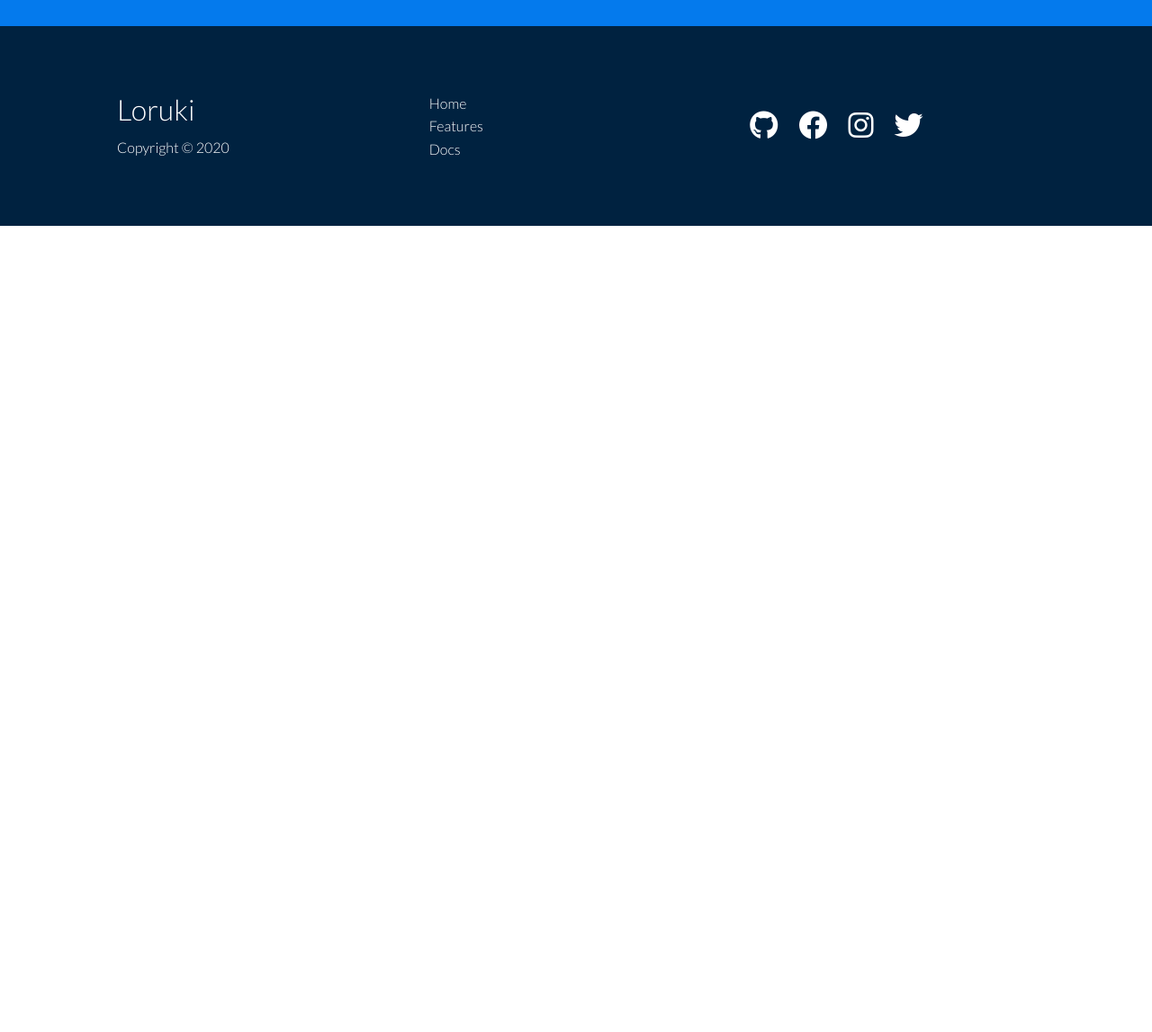
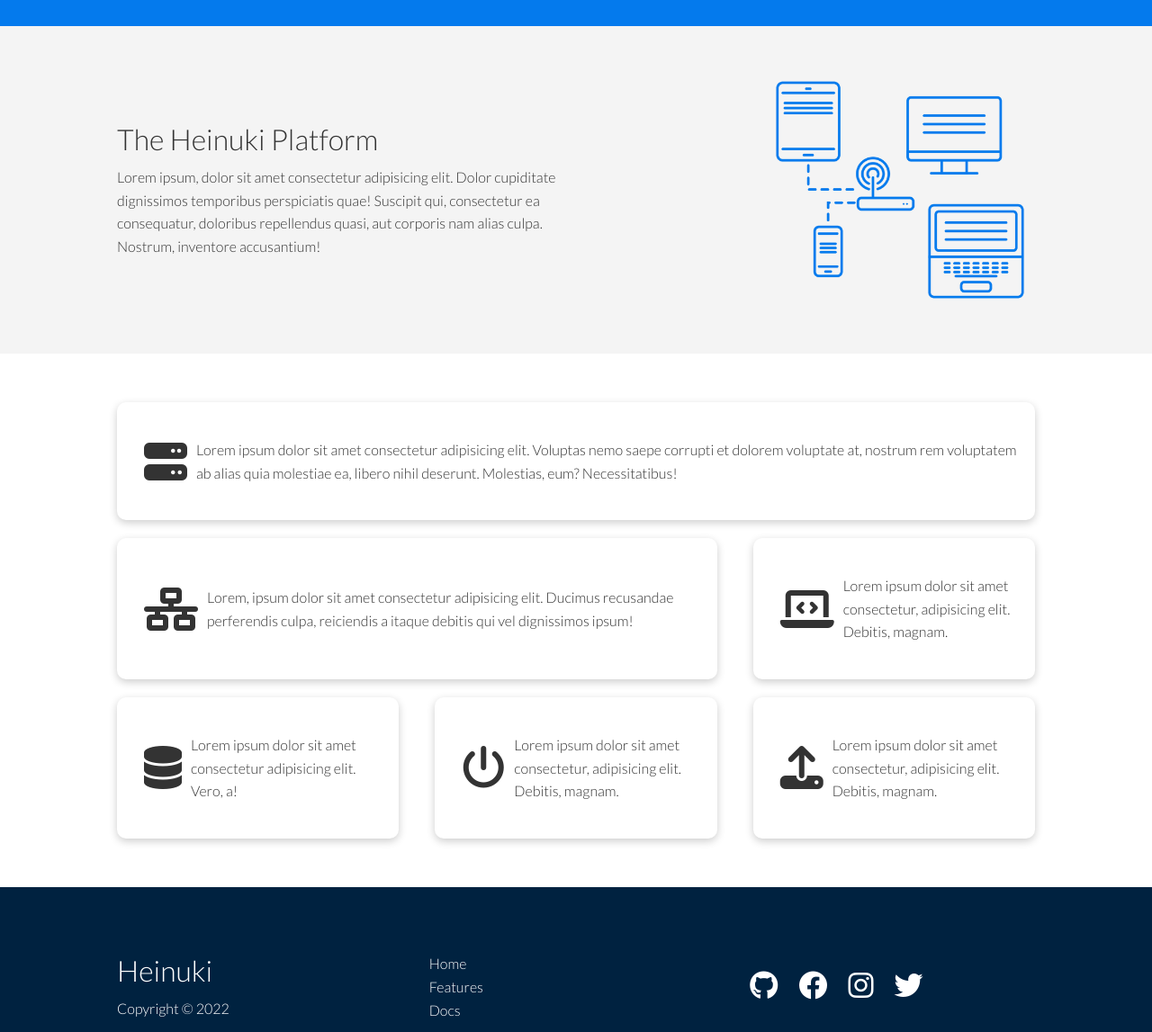
Before and after one commit to brandonmheine/Heinuki, a plain HTML site: page features.html in a window 1280 px wide. Shown: the part 305-1452 px from the top of the page at 90% size. Before the commit the page ends 800 px from the top, so only its background shows below. Drawn offline with Linux system fonts and the light colour scheme.

Commit message:
Finished features

```diff
--- a/css/style.css
+++ b/css/style.css
@@ -194,6 +194,27 @@ img {
   justify-self: flex-end;
 }
 
+.features-sub-head img {
+  width: 300px;
+  justify-self: flex-end;
+}
+
+.features-main .card > i{
+margin: 0 10px;
+}
+
+.features-main .grid {
+  padding: 30px;
+}
+
+.features-main .grid > *:first-child{
+  grid-column: 1 / 4;
+}
+
+.features-main .grid > *:nth-child(2){
+  grid-column: 1 / 3;
+}
+
 /* Footer */
 .footer .social a {
   margin: 0 10px;
--- a/features.html
+++ b/features.html
@@ -36,10 +36,76 @@
 				<div>
 					<h1 class="xl">Features</h1>
 					<p class="lead">
-            Check out the features of Heinuki that separate us from the competition
+						Check out the features of Heinuki that separate us from the
+						competition
 					</p>
 				</div>
-        <img src="./images/server.png" alt="">
+				<img src="./images/server.png" alt="" />
+			</div>
+		</section>
+
+		<!-- Sub head -->
+		<section class="features-sub-head bg-light py-3">
+			<div class="container grid">
+				<div>
+					<h1 class="md">The Heinuki Platform</h1>
+					<p>
+						Lorem ipsum, dolor sit amet consectetur adipisicing elit. Dolor
+						cupiditate dignissimos temporibus perspiciatis quae! Suscipit qui,
+						consectetur ea consequatur, doloribus repellendus quasi, aut
+						corporis nam alias culpa. Nostrum, inventore accusantium!
+					</p>
+				</div>
+				<img src="images/server2.png" alt="" />
+			</div>
+		</section>
+
+		<section class="features-main my-2">
+			<div class="container grid grid-3">
+				<div class="card flex">
+					<i class="fas fa-server fa-3x"></i>
+					<p>
+						Lorem ipsum dolor sit amet consectetur adipisicing elit. Voluptas
+						nemo saepe corrupti et dolorem voluptate at, nostrum rem voluptatem
+						ab alias quia molestiae ea, libero nihil deserunt. Molestias, eum?
+						Necessitatibus!
+					</p>
+				</div>
+				<div class="card flex">
+					<i class="fas fa-network-wired fa-3x"></i>
+					<p>
+						Lorem, ipsum dolor sit amet consectetur adipisicing elit. Ducimus
+						recusandae perferendis culpa, reiciendis a itaque debitis qui vel
+						dignissimos ipsum!
+					</p>
+				</div>
+				<div class="card flex">
+					<i class="fas fa-laptop-code fa-3x"></i>
+					<p>
+						Lorem ipsum dolor sit amet consectetur, adipisicing elit. Debitis,
+						magnam.
+					</p>
+				</div>
+				<div class="card flex">
+					<i class="fas fa-database fa-3x"></i>
+					<p>
+						Lorem ipsum dolor sit amet consectetur adipisicing elit. Vero, a!
+					</p>
+				</div>
+				<div class="card flex">
+					<i class="fas fa-power-off fa-3x"></i>
+					<p>
+						Lorem ipsum dolor sit amet consectetur, adipisicing elit. Debitis,
+						magnam.
+					</p>
+				</div>
+				<div class="card flex">
+					<i class="fas fa-upload fa-3x"></i>
+					<p>
+						Lorem ipsum dolor sit amet consectetur, adipisicing elit. Debitis,
+						magnam.
+					</p>
+				</div>
 			</div>
 		</section>
 
@@ -47,8 +113,8 @@
 		<footer class="footer bg-dark py-5">
 			<div class="container grid grid-3">
 				<div>
-					<h1>Loruki</h1>
-					<p>Copyright &copy; 2020</p>
+					<h1>Heinuki</h1>
+					<p>Copyright &copy; 2022</p>
 				</div>
 				<nav>
 					<ul>
```
Also changed, not shown: index.html (+2 -2 lines). Lines whose indentation alone changed are shown as unchanged.
